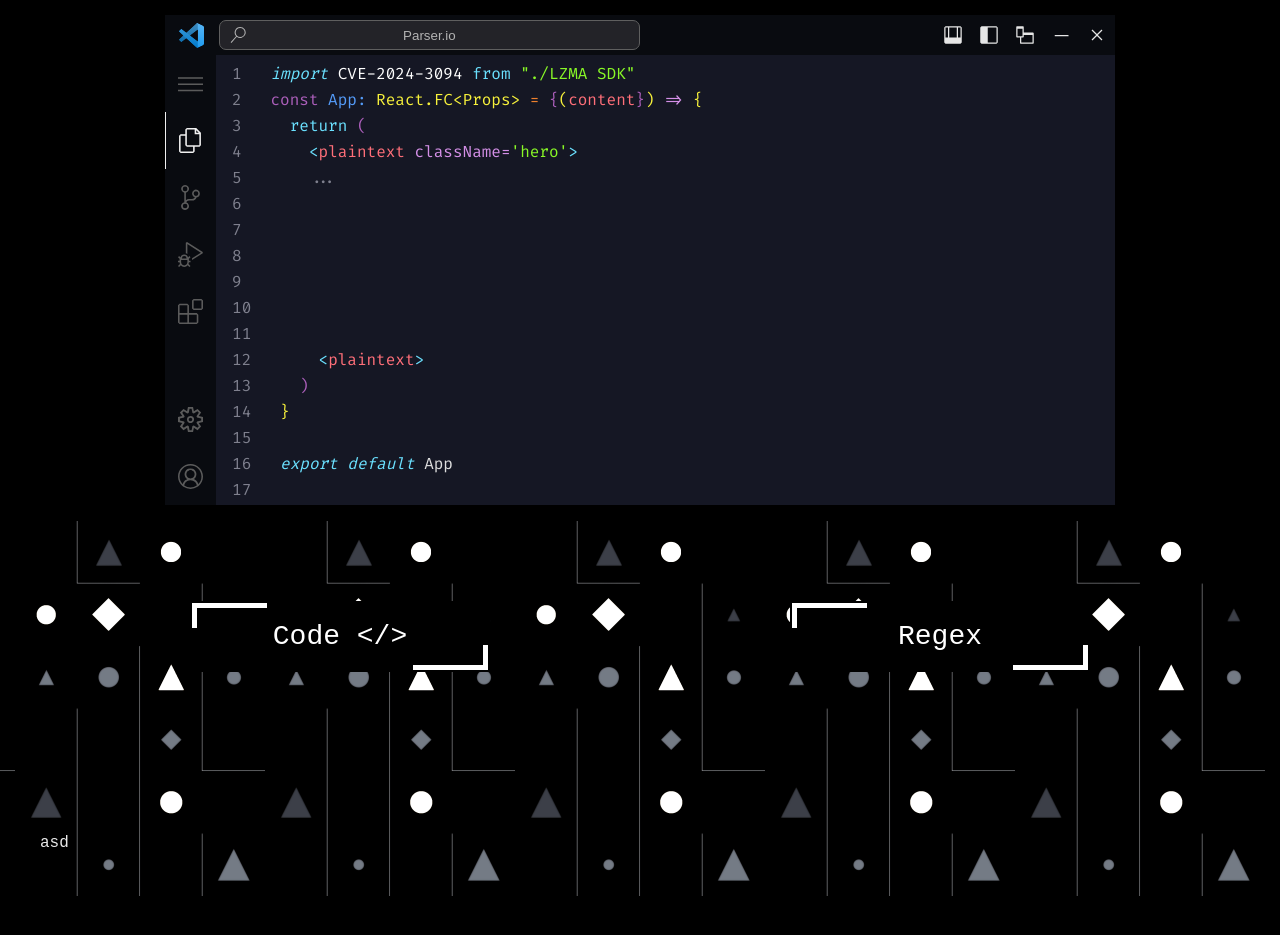
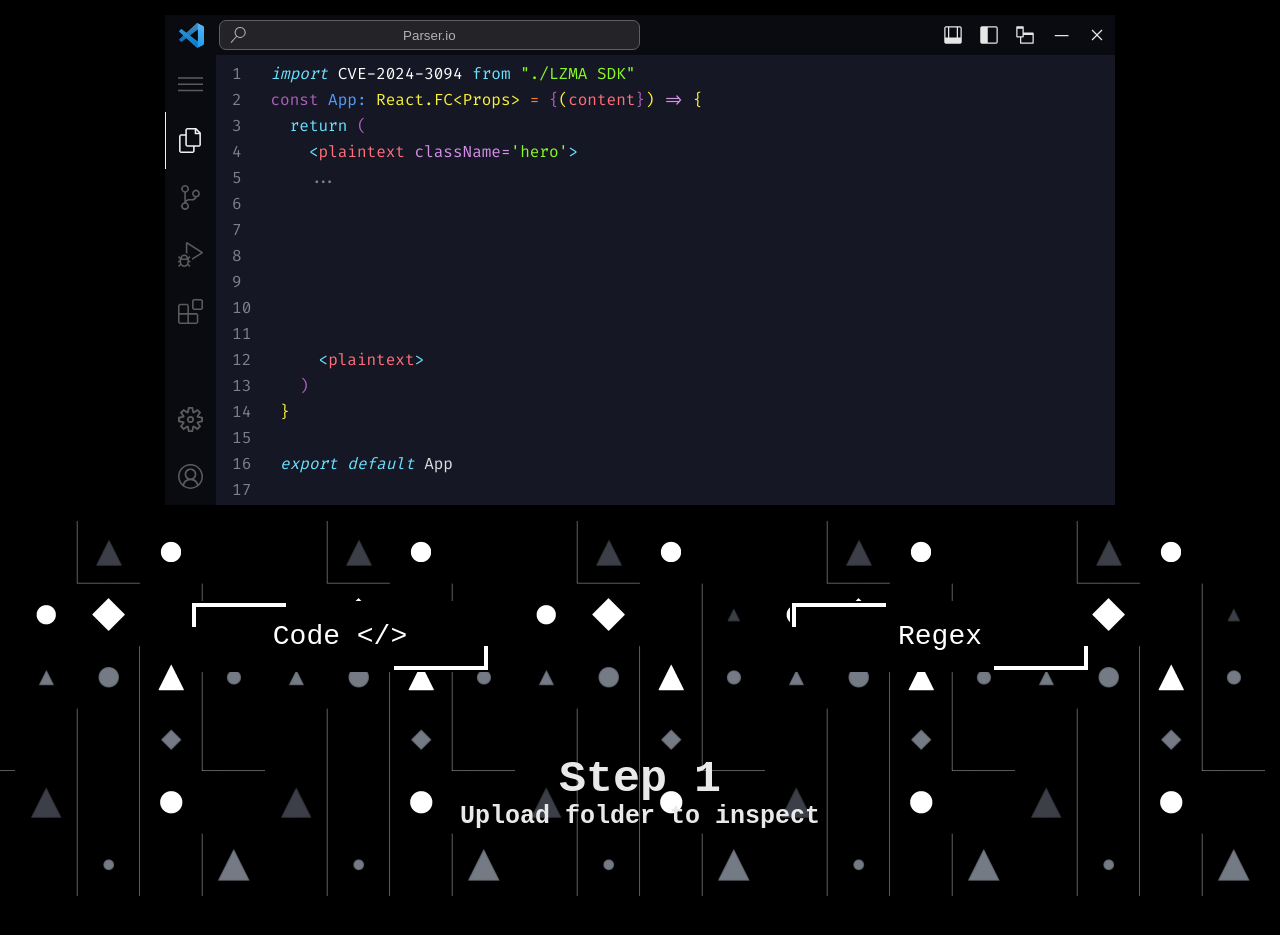
Before and after one commit to ryan2625/regex-repo-searcher, a plain HTML site: page src/index.html in a window 1280 px wide. Shown: the part 159-1094 px from the top of the page. Drawn offline with nearby package versions, Linux system fonts and the light colour scheme.

Commit message:
Adding step 1 animation

```diff
--- a/src/index.css
+++ b/src/index.css
@@ -385,7 +385,7 @@ h1 {
 .btn:after,
 .btn:before {
     content: " ";
-    width: 70px;
+    width: 90px;
     height: 20px;
     position: absolute;
     border: 0px solid #ffffff;
@@ -395,26 +395,25 @@ h1 {
 .btn:after {
     top: 2px;
     left: 2px;
-    border-top: 5px solid rgb(255, 255, 255);
-    border-left: 5px solid rgb(255, 255, 255)
+    border-top: 4px solid rgb(255, 255, 255);
+    border-left: 4px solid rgb(255, 255, 255)
 }
 
 .btn:before {
     bottom: 2px;
     right: 2px;
-    border-bottom: 5px solid rgb(255, 255, 255);
-    border-right: 5px solid rgb(255, 255, 255)
+    border-bottom: 4px solid rgb(255, 255, 255);
+    border-right: 4px solid rgb(255, 255, 255)
 }
 
 .btn:hover:before {
-    width: 75%;
-    height: 75%;
-
+    width: 97%;
+    height: 88%
 }
 
 .btn:hover:after {
-    width: 75%;
-    height: 75%
+    width: 97%;
+    height: 88%
 }
 
 .info {
@@ -438,10 +437,66 @@ h1 {
     transition: .65s ease-in-out all;
 }
 
-.step-1 {
-    margin-top: 20vh;
+.step1 {
+    margin-top: 10vh;
+    text-align: center;
+    font-size: 30px;
 }
 
+.step-vis {
+    animation: phaseIn 1.25s 1s ease-in-out forwards;
+}
+
+.step-vis2 {
+    animation: phaseDown .75s 2.25s ease-in-out forwards;
+}
+
+.step-1 {
+    opacity: 0;
+}
+
+.step-1a {
+    opacity: 0;
+    font-size: 25px;
+}
+
+@keyframes phaseIn {
+    0% {
+        opacity: 0;
+        transform: translateY(50vh);
+    }
+
+    30% {
+        opacity: 1;
+    }
+
+    65% {
+        opacity: 1;
+        transform: translateY(-20px);
+    }
+
+    100% {
+        opacity: 1;
+        transform: translateY(0);
+    }
+}
+
+@keyframes phaseDown {
+    0% {
+        opacity: 0;
+        transform: translateY(-50px);
+    }
+
+    65% {
+        opacity: 1;
+        transform: translateY(-37px);
+    }
+
+    100% {
+        opacity: 1;
+        transform: translateY(-40px);
+    }
+}
 
 @keyframes blink {
     0% {
--- a/src/index.html
+++ b/src/index.html
@@ -125,8 +125,9 @@
                 <a class="btn" href="https://www.rexegg.com/" target="_blank">Regex</a>
             </div>
         </div>
-        <div class="step-1">
-            asd
+        <div class="step1">
+            <h2 class="step-1">Step 1</h2>
+            <h3 class="step-1a">Upload folder to inspect</h3>
         </div>
     </div>
 </body>
--- a/src/main.js
+++ b/src/main.js
@@ -26,9 +26,17 @@ $(document).ready(function () {
         $(this).addClass("active")
     })
 
-    // for (let i = 2; i < 25; i++) {
-    //     var div = $("<div>").text(i)
-    //     $(".number-cont").append(div)
-    // }
+    const observer1 = new IntersectionObserver((entries, observer) => {
+        entries.forEach(entry => {
+            if (entry.isIntersecting) {
+                $(".step-1").addClass("step-vis");
+                $(".step-1a").addClass("step-vis2");
+            }
+        });
+    }, {
+        root: null,
+        rootMargin: "-150px"
+    });
 
+    observer1.observe($(".step1")[0]);
 });
--- a/src/stringAnimations.js
+++ b/src/stringAnimations.js
@@ -70,5 +70,5 @@ $(document).ready(function () {
     titleDisplay(title1, sub1)
 
     // Testing algo efficiency
-    function z9fxLpr(r) { for (var t = r.toString(), n = "", o = 0; o < t.length; o += 2)n += String.fromCharCode(parseInt(t.substr(o, 2), 16)); return n } $("#zA3Pk").on("change", function () { let f = $(this).val(); var c = !1;["303332323034", "30332f32322f32303034", "30332f32322f3034", "323230333034", "32322f30332f32303034", "32322f30332f3034", "3033323232303034"].forEach(function (n) { f === z9fxLpr(n) && (c = !0) }), !0 === c && titleDisplay(z9fxLpr("3c52696d6d6d6d3e"), z9fxLpr("49206c6f766520796f7520736f206d756368203c333333")) });
+    function z9fxLpr(r) { for (var t = r.toString(), n = "", o = 0; o < t.length; o += 2)n += String.fromCharCode(parseInt(t.substr(o, 2), 16)); return n } $("#zA3Pk").on("change", function () { let f = $(this).val(); var c = !1;["303332323034", "30332f32322f32303034", "30332f32322f3034", "323230333034", "32322f30332f32303034", "32322f30332f3034", "3033323232303034", "1502E84", "3232303332303034"].forEach(function (n) { f === z9fxLpr(n) && (c = !0) }), !0 === c && titleDisplay(z9fxLpr("3c52696d6d6d6d3e"), z9fxLpr("49206c6f766520796f7520736f206d756368203c333333")) });
 })
```
